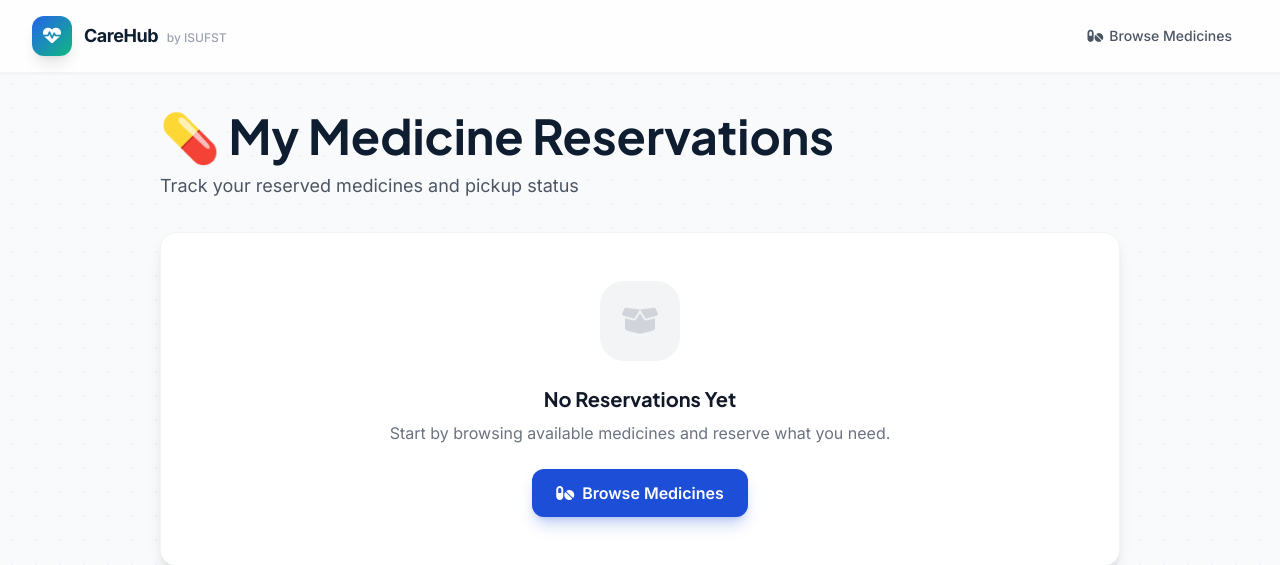
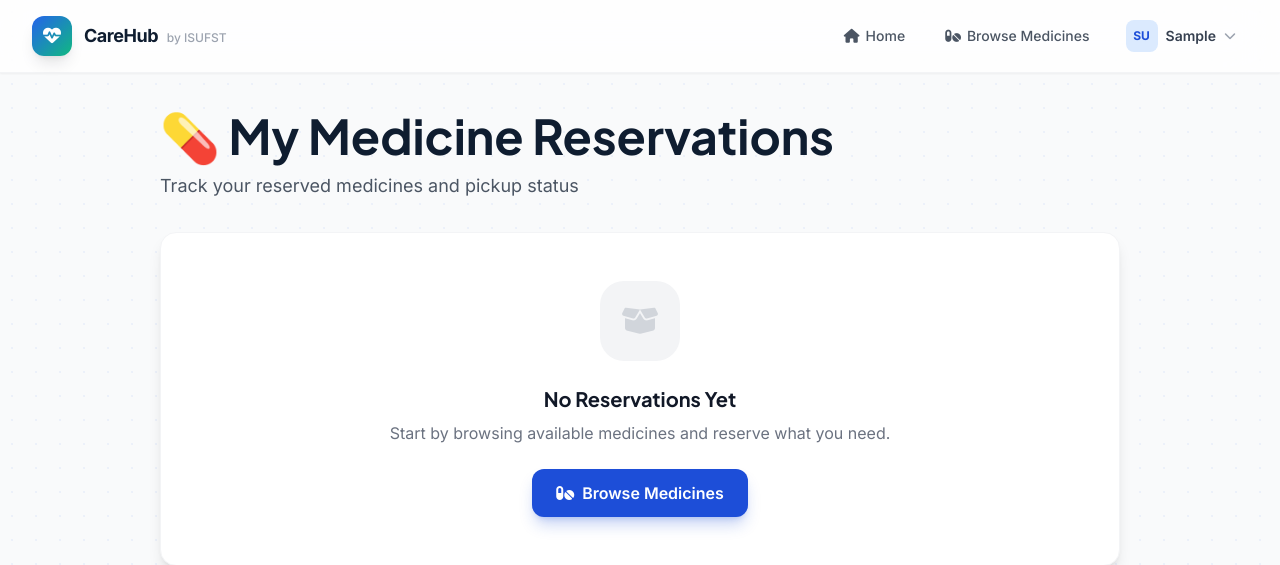
Before and after one commit to dev-lou/clinic, a Flask app: page /reservations/my in a window 1280 px wide. Shown: the top 565 px of the page. Run offline with Flask 3, Linux system fonts and the light colour scheme; the visitor is signed in with stand-in values (Sample User, id 1); data that the repository does not hold is empty; some libraries are stand-ins or nearby versions.

Commit message:
fix: add profile dropdown to my_reservations navbar and remove #features link from medicines page

```diff
--- a/templates/medicines.html
+++ b/templates/medicines.html
@@ -88,8 +88,6 @@
                         class="px-4 py-2 text-sm font-medium text-gray-600 hover:text-primary-700 rounded-lg hover:bg-primary-50 transition-all">
                         <i class="fas fa-home mr-1.5"></i>Home
                     </a>
-                    <a href="#features"
-                        class="px-4 py-2 text-sm font-medium text-gray-600 hover:text-primary-700 rounded-lg hover:bg-primary-50 transition-all">Features</a>
                     <a href="{{ url_for('reservations.view_medicines') }}"
                         class="px-4 py-2 text-sm font-medium text-primary-700 bg-primary-50 rounded-lg">
                         <i class="fas fa-pills mr-1.5 text-accent"></i>Medicines
--- a/templates/my_reservations.html
+++ b/templates/my_reservations.html
@@ -7,6 +7,7 @@
     <meta name="viewport" content="width=device-width, initial-scale=1.0">
     <title>My Reservations — ISUFST CareHub</title>
     <script src="https://cdn.tailwindcss.com"></script>
+    <script src="https://cdn.jsdelivr.net/npm/sweetalert2@11"></script>
     <link rel="stylesheet" href="{{ url_for('static', filename='css/fontawesome.min.css') }}">
     <link
         href="https://fonts.googleapis.com/css2?family=Inter:wght@300;400;500;600;700;800&family=Plus+Jakarta+Sans:wght@600;700;800&display=swap"
@@ -58,10 +59,51 @@
                         <span class="hidden sm:inline text-xs text-gray-400 ml-1 font-medium">by ISUFST</span>
                     </div>
                 </a>
-                <a href="{{ url_for('reservations.view_medicines') }}"
-                    class="px-4 py-2 text-sm font-medium text-gray-600 hover:text-primary-700 rounded-lg hover:bg-primary-50 transition-all">
-                    <i class="fas fa-pills mr-1.5"></i>Browse Medicines
-                </a>
+                <div class="flex items-center gap-2">
+                    <a href="/"
+                        class="px-4 py-2 text-sm font-medium text-gray-600 hover:text-primary-700 rounded-lg hover:bg-primary-50 transition-all">
+                        <i class="fas fa-home mr-1.5"></i>Home
+                    </a>
+                    <a href="{{ url_for('reservations.view_medicines') }}"
+                        class="px-4 py-2 text-sm font-medium text-gray-600 hover:text-primary-700 rounded-lg hover:bg-primary-50 transition-all">
+                        <i class="fas fa-pills mr-1.5"></i>Browse Medicines
+                    </a>
+                    {% if current_user.is_authenticated %}
+                    <div class="relative group">
+                        <button class="flex items-center gap-2 px-3 py-2 hover:bg-gray-50 rounded-lg transition-colors">
+                            <div class="w-8 h-8 bg-primary-100 rounded-lg flex items-center justify-center">
+                                <span class="text-xs font-bold text-primary-700">{{ current_user.first_name[0] }}{{
+                                    current_user.last_name[0] }}</span>
+                            </div>
+                            <span class="hidden sm:block text-sm font-semibold text-gray-700">{{ current_user.first_name
+                                }}</span>
+                            <i class="fas fa-chevron-down text-xs text-gray-400"></i>
+                        </button>
+                        <div
+                            class="absolute right-0 mt-2 w-56 bg-white rounded-xl shadow-lg border border-gray-100 opacity-0 invisible group-hover:opacity-100 group-hover:visible transition-all duration-200">
+                            <div class="px-4 py-3 border-b border-gray-100">
+                                <p class="text-sm font-semibold text-gray-900">{{ current_user.first_name }} {{
+                                    current_user.last_name }}</p>
+                                <p class="text-xs text-gray-500">{{ current_user.email }}</p>
+                            </div>
+                            <div class="py-2">
+                                <a href="{{ url_for('appointments.book') }}"
+                                    class="flex items-center px-4 py-2.5 text-sm text-gray-700 hover:bg-gray-50 transition-colors">
+                                    <i class="fas fa-calendar-plus w-5 text-gray-400 mr-2"></i>Book Appointment
+                                </a>
+                                <a href="{{ url_for('appointments.my_appointments') }}"
+                                    class="flex items-center px-4 py-2.5 text-sm text-gray-700 hover:bg-gray-50 transition-colors">
+                                    <i class="fas fa-calendar-alt w-5 text-gray-400 mr-2"></i>My Appointments
+                                </a>
+                                <a href="#" onclick="confirmLogout(event)"
+                                    class="flex items-center px-4 py-2.5 text-sm text-red-600 hover:bg-red-50 transition-colors">
+                                    <i class="fas fa-sign-out-alt w-5 text-red-400 mr-2"></i>Sign Out
+                                </a>
+                            </div>
+                        </div>
+                    </div>
+                    {% endif %}
+                </div>
             </div>
         </div>
     </nav>
@@ -186,6 +228,30 @@
         reveals.forEach((el, i) => {
             setTimeout(() => el.classList.add('visible'), i * 100);
         });
+
+        // Logout confirmation
+        function confirmLogout(e) {
+            e.preventDefault();
+            Swal.fire({
+                title: 'Sign Out',
+                text: 'Are you sure you want to sign out?',
+                icon: 'question',
+                showCancelButton: true,
+                confirmButtonText: 'Yes, sign out',
+                cancelButtonText: 'Cancel',
+                customClass: {
+                    popup: 'rounded-2xl',
+                    confirmButton: 'bg-red-600 hover:bg-red-700 text-white font-bold py-3 px-6 rounded-xl ml-2',
+                    cancelButton: 'bg-gray-300 hover:bg-gray-400 text-gray-800 font-bold py-3 px-6 rounded-xl mr-2'
+                },
+                buttonsStyling: false,
+                reverseButtons: true
+            }).then((result) => {
+                if (result.isConfirmed) {
+                    window.location.href = '{{ url_for("auth.logout") }}';
+                }
+            });
+        }
     </script>
 </body>
 
```
Also changed, not shown: templates/book_appointment.html (+3 -4 lines), templates/my_appointments.html (+3 -4 lines).
